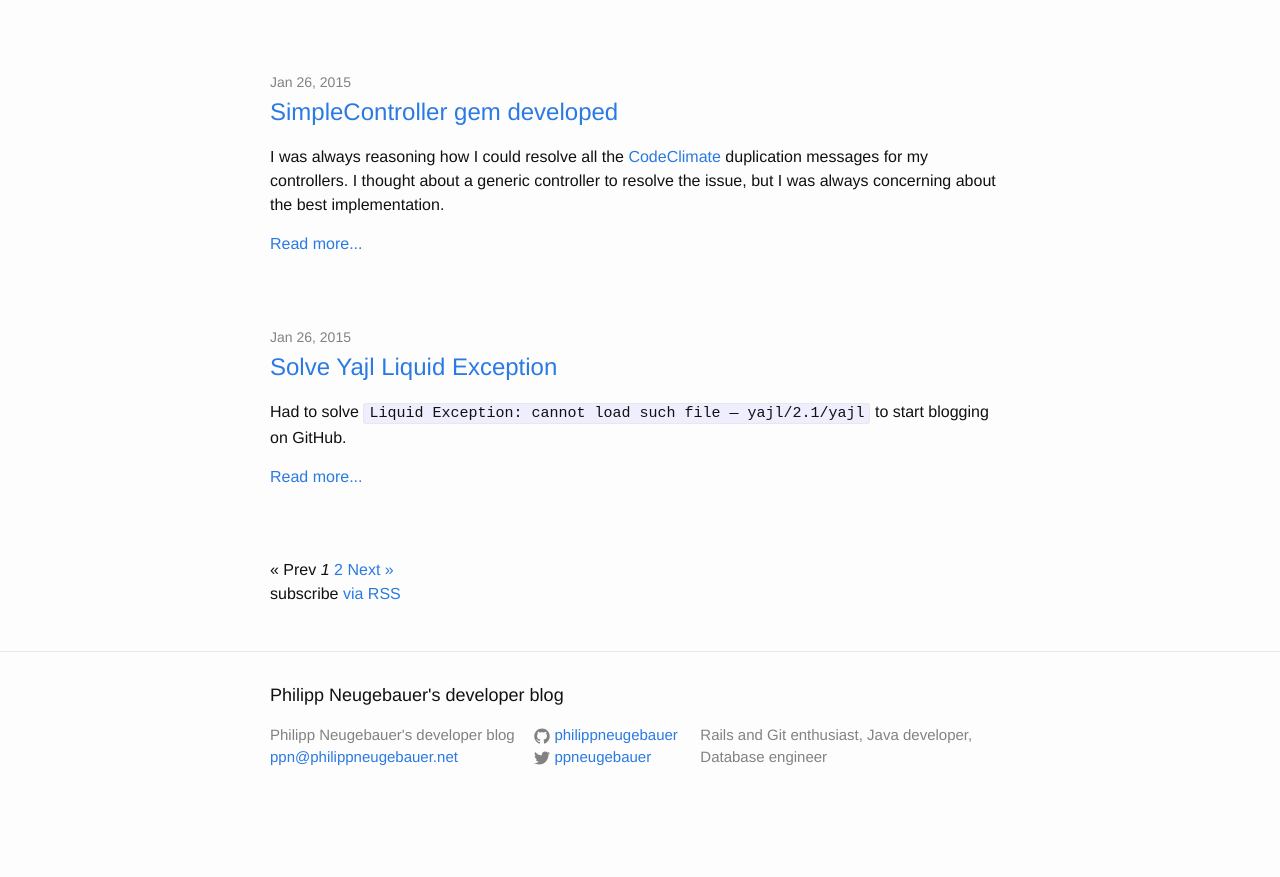
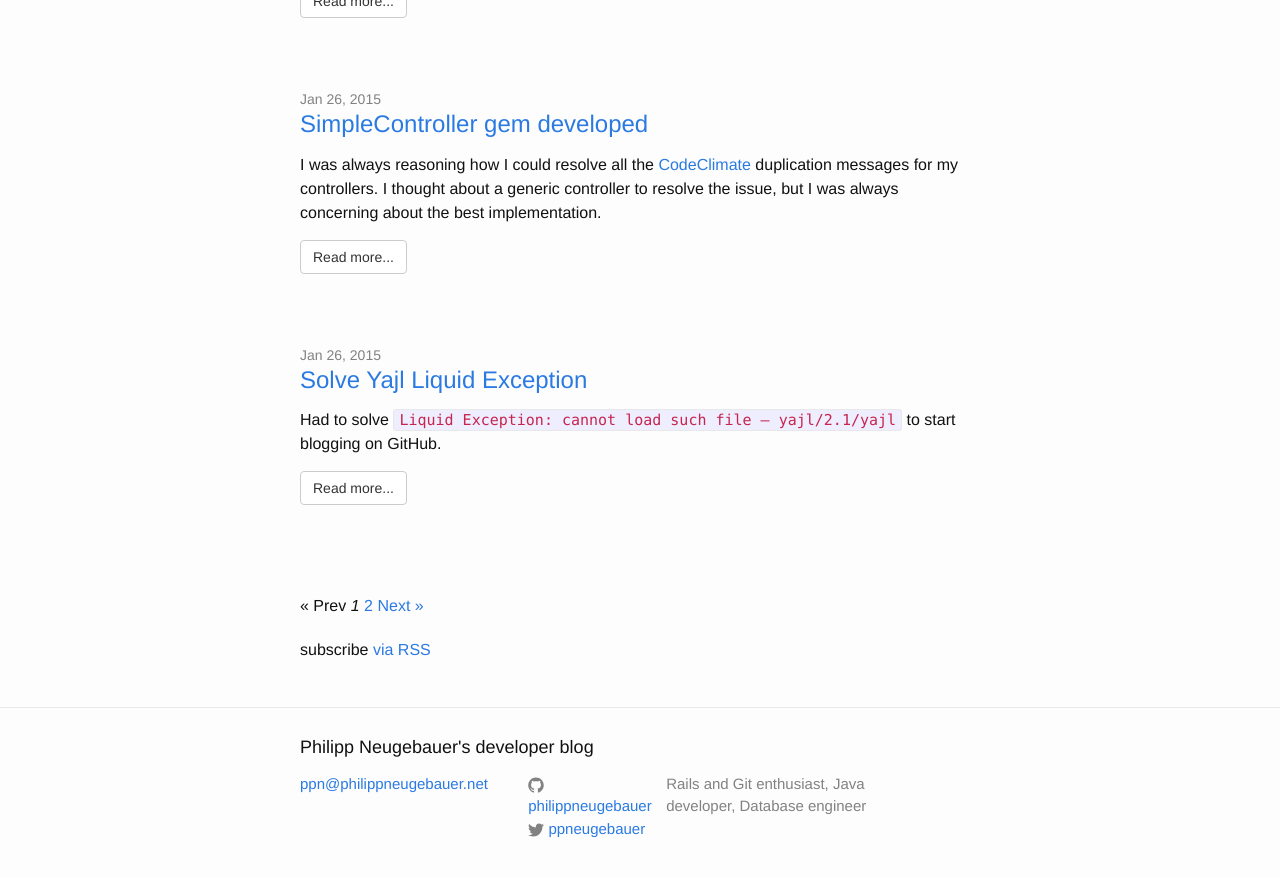
Before and after one commit to philippneugebauer/philippneugebauer.github.io, a Jekyll site: the page built from index.html, in a window 1280 px wide and 900 px high, scrolled down 808 px. Shown: the top 877 px of the window. Built offline with Jekyll 4.4.1, drawn with Linux system fonts in a browser that asks for light colours; the list of posts is cut into pages by our own code; before the commit the page ends 1637 px from its top, so only the background shows below that.

Commit message:
bootstrap added

```diff
--- a/_includes/footer.html
+++ b/_includes/footer.html
@@ -7,7 +7,6 @@
     <div class="footer-col-wrapper">
       <div class="footer-col  footer-col-1">
         <ul class="contact-list">
-          <li>{{ site.title }}</li>
           <li><a href="mailto:{{ site.email }}">{{ site.email }}</a></li>
         </ul>
       </div>
--- a/_includes/head.html
+++ b/_includes/head.html
@@ -6,6 +6,7 @@
     <title>{% if page.title %}{{ page.title }}{% else %}{{ site.title }}{% endif %}</title>
     <meta name="description" content="{{ site.description }}">
 
+	<link rel="stylesheet" href="https://maxcdn.bootstrapcdn.com/bootstrap/3.3.2/css/bootstrap.min.css">
     <link rel="stylesheet" href="{{ "/css/main.css" | prepend: site.baseurl }}">
     <link rel="stylesheet" href="{{ site.baseurl }}/css/ghpages-ghcomments.css">
     <link rel="canonical" href="{{ page.url | replace:'index.html','' | prepend: site.baseurl | prepend: site.url }}">
--- a/_includes/header.html
+++ b/_includes/header.html
@@ -16,7 +16,7 @@
       <div class="trigger">
         {% for page in site.pages %}
           {% if page.title %}
-          <a class="page-link" href="{{ page.url | prepend: site.baseurl }}">{{ page.title }}</a>
+          <a class="page-link btn btn-default" href="{{ page.url | prepend: site.baseurl }}">{{ page.title }}</a>
           {% endif %}
         {% endfor %}
       </div>
```
